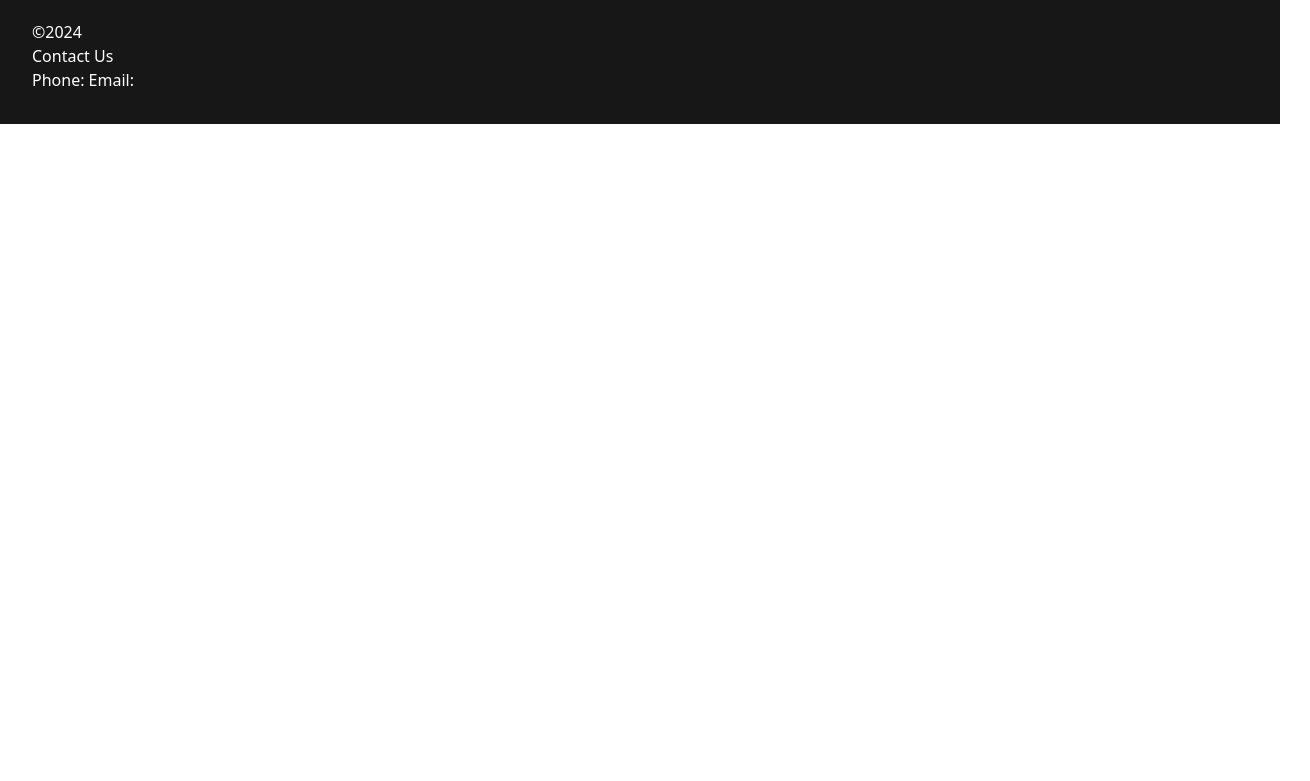
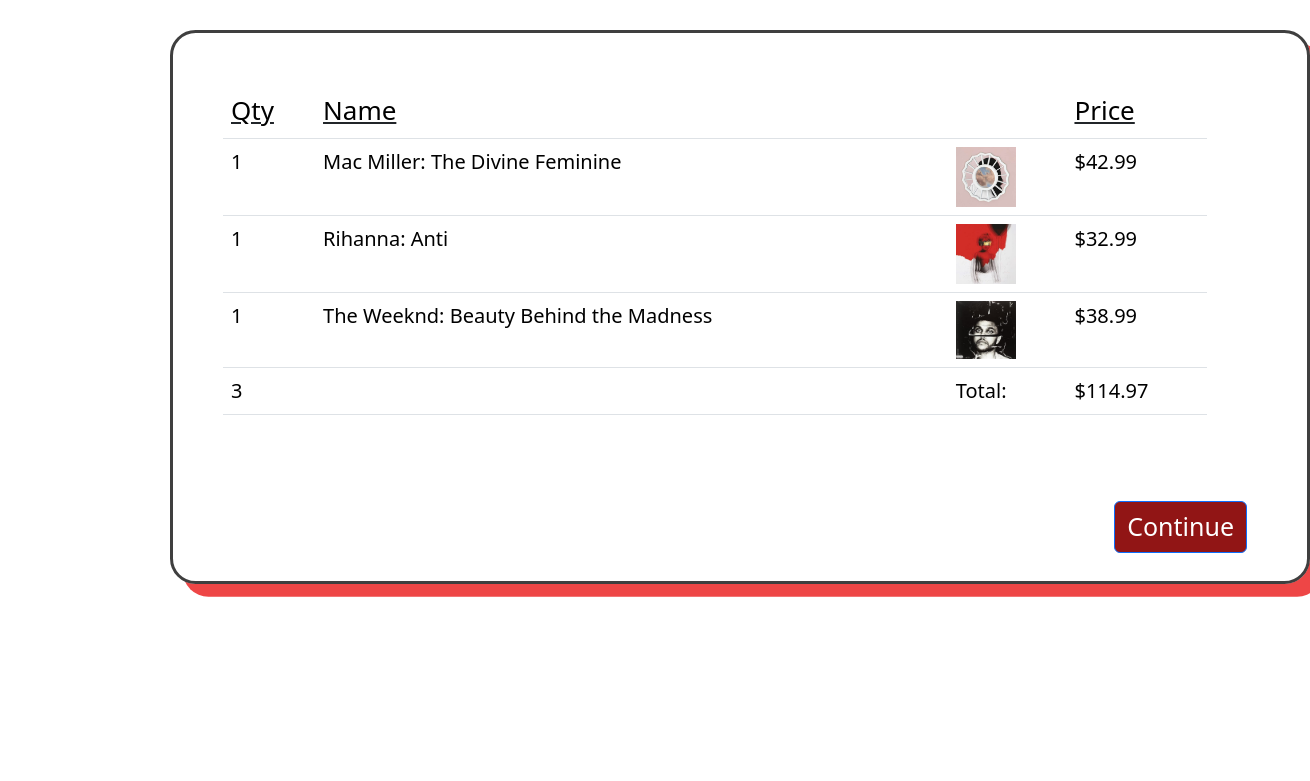
Before and after one commit to NataliyaP1/shopping-website, a plain HTML site: page cart.html in a window 1280 px wide. Shown: the part 207-988 px from the top of the page, 1310 px wide, since content can reach past the window. Before the commit the page ends 800 px from the top, so only its background shows below. Drawn offline with nearby package versions, Linux system fonts and the light colour scheme.

Commit message:
cart page completed

```diff
--- a/cart.html
+++ b/cart.html
@@ -25,27 +25,47 @@
     <a href="cart.html" class="cart"><img src="./images/cart.png"></a>
 
     </nav>
+    </div>
 <div class="content">
-<table class="">
-    <tr>
+    <h1 class="shop">Cart</h1>
+    <div class="container" style="width:80rem;">
+<table class="table table">
+    <tr class="headings">
         <td>Qty</td>
         <td>Name</td>
+        <td></td>
         <td>Price</td>
     </tr>
     <tr>
-        <td></td>
-        <td></td>
-        <td></td>
+        <td>1</td>
+        <td>Mac Miller: The Divine Feminine</td>
+            <td><img src="/images/store5.jpg" class="cartimg" alt="store5"></td>
+        <td>$42.99</td>
     </tr>
     <tr>
+        <td>1</td>
+        <td>Rihanna: Anti</td>
+        <td><img src="/images/store2.jpg" class="cartimg" alt="store5"></td>
+        <td>$32.99</td>
+    </tr>
+    <tr>
+        <td>1</td>
+        <td>The Weeknd: Beauty Behind the Madness</td>
+        <td><img src="/images/store3.jpg" class="cartimg" alt="store5"></td>
+        <td>$38.99</td>
+    </tr>
+    <tr>
+        <td>3</td>
         <td></td>
-        <td></td>
-        <td></td>
+        <td>Total:</td>
+        <td>$114.97</td>
     </tr>
 </table>
-<button class="btn btn-primary">Check Out</button>
+<a href="checkout.html" class="btn btn-primary" id="continue">Continue</a>
 </div>
 </div>
+</div>
+</body>
 <footer>&copy;2024
     <br> Contact Us<br>
     Phone:
--- a/css/main.css
+++ b/css/main.css
@@ -177,3 +177,46 @@
 .price{
     font-size:19px;
 }
+
+.incart{
+    margin:80px;
+    padding:30rem;
+}
+
+.cartimg{
+    width: 60px;
+    height: auto;
+}
+
+.table{
+    font-size:20px;
+}
+
+.headings{
+    text-decoration: underline;
+    font-size: 26px;
+
+}
+
+.container{
+    margin:35px;
+    padding: 70px;
+    border: rgba(0, 0, 0, 0.753) solid 3px;
+    box-shadow: 1vw 1vw #e90707be;
+    border-radius: 2vw;
+    margin: 50px 200px 200px 170px;
+    padding:50px 100px 150px 50px;
+}
+
+.btn-primary{
+    background-color:rgb(145, 21, 21);
+    font-size:25px;
+    float: right;
+    margin-top:70px;
+    margin-right: -40px;
+}
+.btn-primary:hover{
+    color:black;
+    background-color:white;
+    border: black solid 1px;
+}
```
Also changed, not shown: checkout.html (added, +51 -0 lines), store.html (+1 -1 lines), images/store2.jpg (renamed from images/store 2.jpg).
